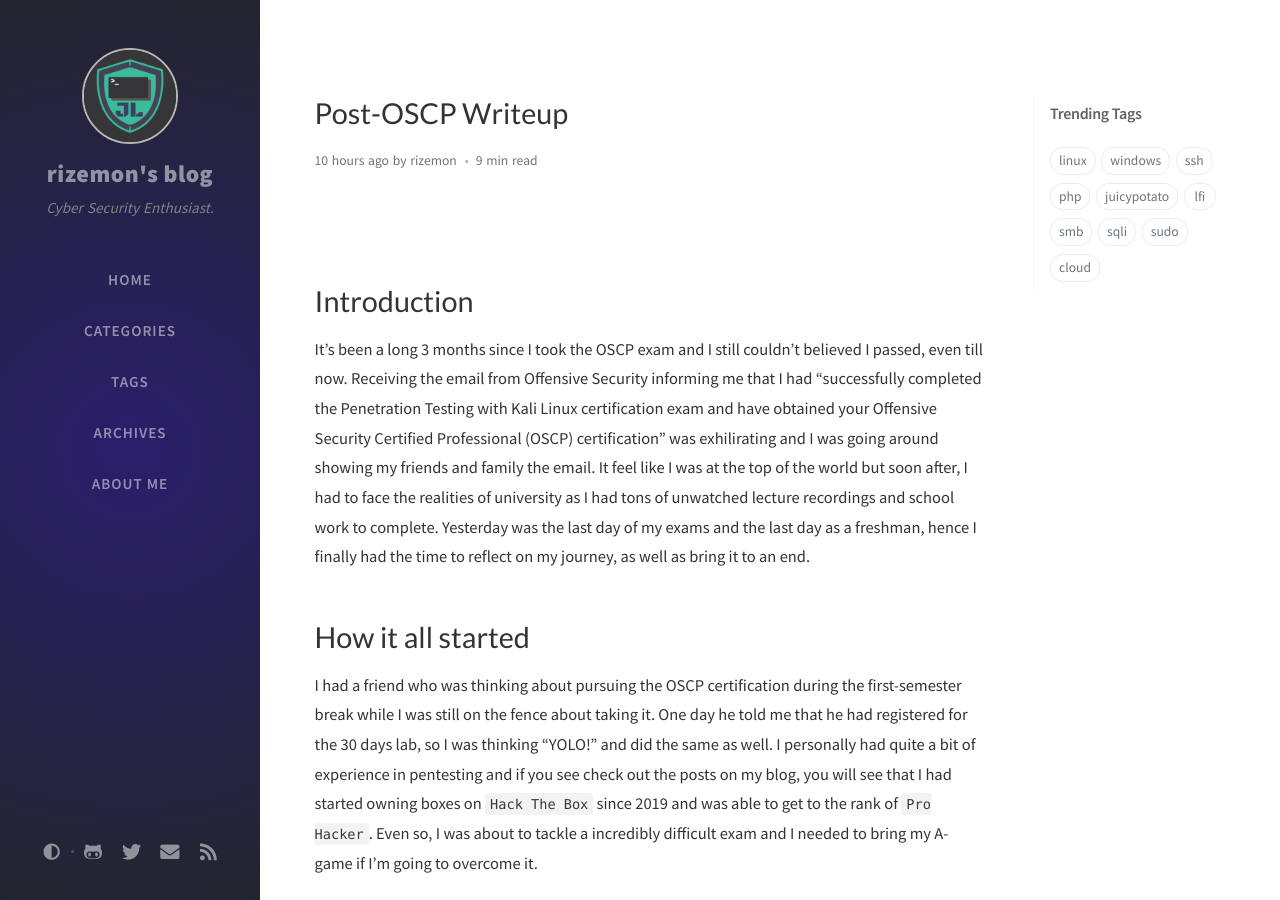
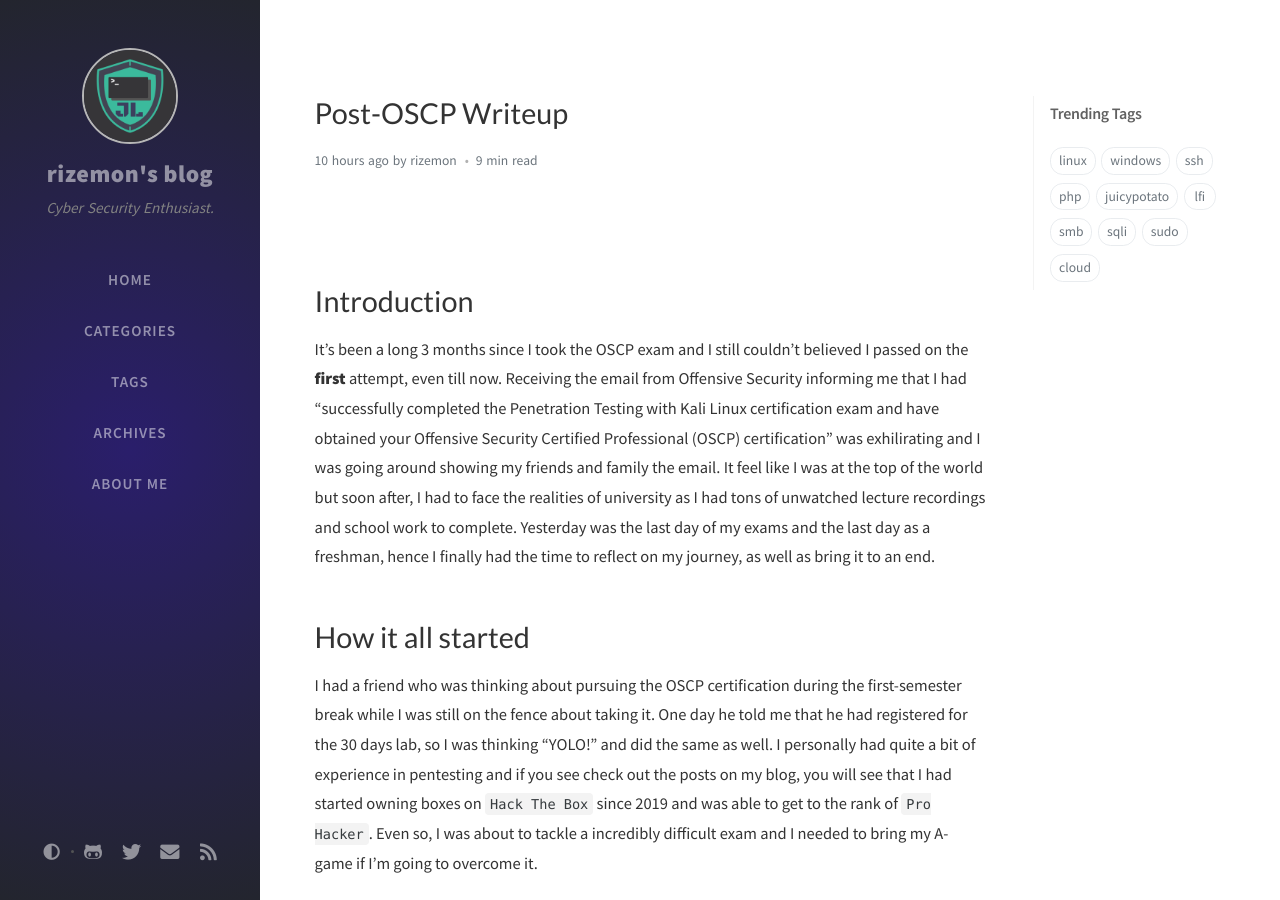
Before and after one commit to rizemon/rizemon.github.io, a Jekyll site: the page built from _posts/2021-05-02-oscp-reflection.markdown, in a window 1280 px wide and 900 px high. Built offline with Jekyll 4.4.1, drawn with Linux system fonts in a browser that asks for light colours; nearby versions of some CDN libraries; comment, search, counter and statistics services are not loaded.

Commit message:
Added first

```diff
--- a/_posts/2021-05-02-oscp-reflection.markdown
+++ b/_posts/2021-05-02-oscp-reflection.markdown
@@ -9,7 +9,7 @@ tags: []
 
 # Introduction
 
-It's been a long 3 months since I took the OSCP exam and I still couldn't believed I passed, even till now. Receiving the email from Offensive Security informing me that I had "successfully completed the Penetration Testing with Kali Linux certification exam and have obtained your Offensive Security Certified Professional (OSCP) certification" was exhilirating and I was going around showing my friends and family the email. It feel like I was at the top of the world but soon after, I had to face the realities of university as I had tons of unwatched lecture recordings and school work to complete. Yesterday was the last day of my exams and the last day as a freshman, hence I finally had the time to reflect on my journey, as well as bring it to an end.
+It's been a long 3 months since I took the OSCP exam and I still couldn't believed I passed on the **first** attempt, even till now. Receiving the email from Offensive Security informing me that I had "successfully completed the Penetration Testing with Kali Linux certification exam and have obtained your Offensive Security Certified Professional (OSCP) certification" was exhilirating and I was going around showing my friends and family the email. It feel like I was at the top of the world but soon after, I had to face the realities of university as I had tons of unwatched lecture recordings and school work to complete. Yesterday was the last day of my exams and the last day as a freshman, hence I finally had the time to reflect on my journey, as well as bring it to an end.
 
 # How it all started
 
```
